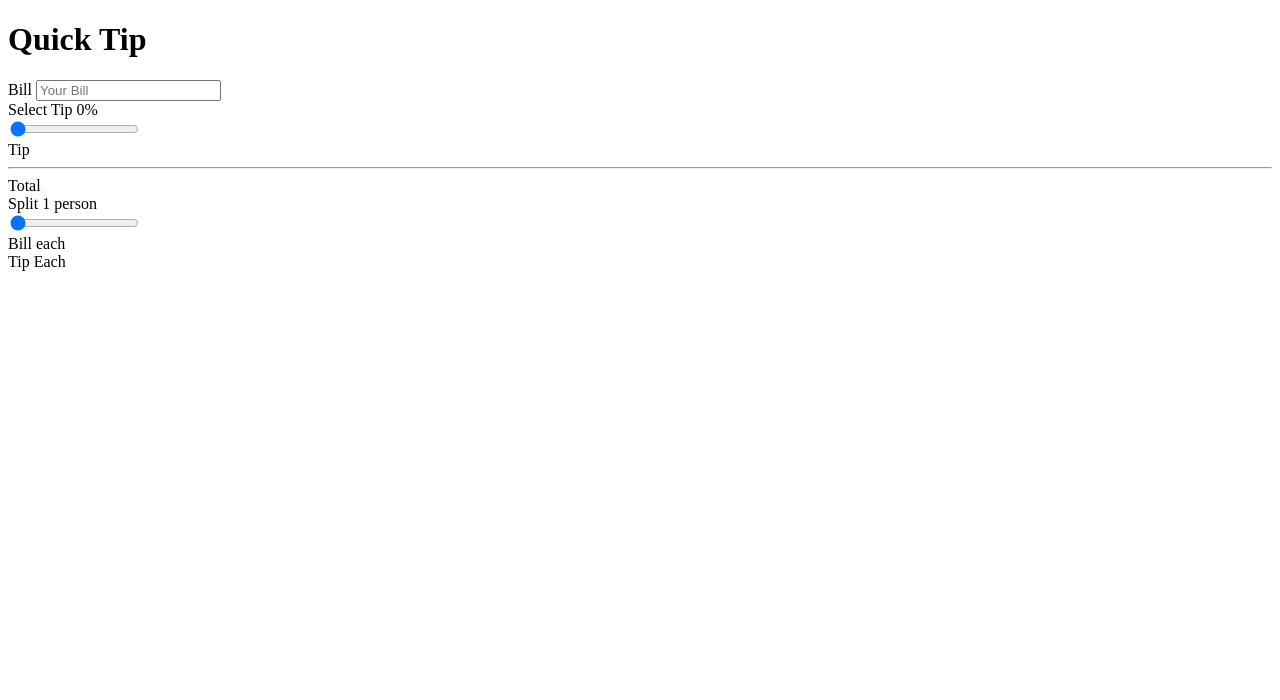
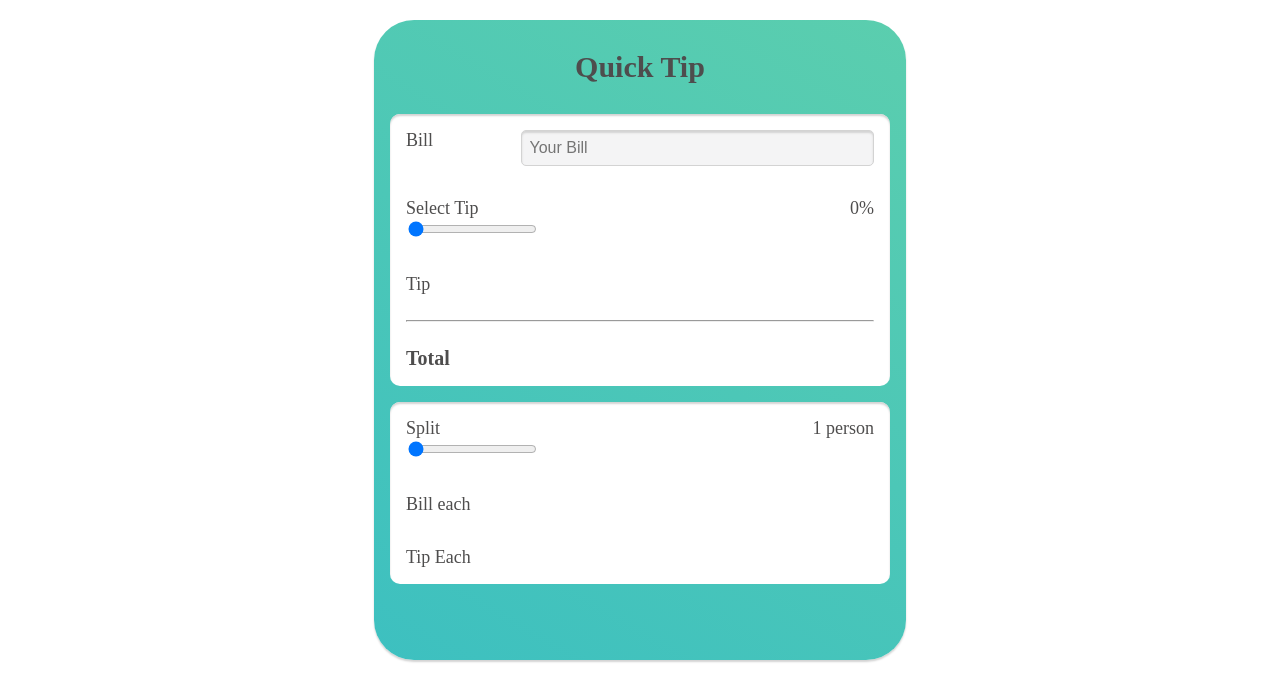
Before and after one commit to ansabir/tip-calculator, a plain HTML site: page index.html in a window 1280 px wide. Drawn offline with Linux system fonts and the light colour scheme.

Commit message:
Modified index file and added some styles

```diff
--- a/index.html
+++ b/index.html
@@ -12,25 +12,25 @@
         <h1>Quick Tip</h1>
 
         <section>
-            <div>
+            <div class="bill">
                 <label for="yourBill">Bill</label>
                 <input type="number" placeholder="Your Bill" id="yourBill">
             </div>
 
             <div>
-                <div>
+                <div class="space-between">
                     <label for="tipInput">Select Tip</label>
                     <span id="tipPercent">0%</span>
                 </div>
                 <input type="range" value="0" id="tipInput" />
             </div>
 
-            <div>
+            <div class="space-between">
                 <span>Tip</span>
                 <span id="tipValue"></span>
             </div>
             <hr>
-            <div>
+            <div class="space-between total">
                 <span>Total</span>
                 <span id="totalWithTip"></span>
             </div>
@@ -39,19 +39,19 @@
 
         <section>
             <div>
-                <div>
+                <div class="space-between">
                     <label for="splitInput">Split</label>
-                    <span>1 person</span>
+                    <span id="splitValue">1 person</span>
                 </div>
                 <input type="range" min="1" max="10" value="1" id="splitInput">
             </div>
 
-            <div>
+            <div class="space-between">
                 <span>Bill each</span>
                 <span id="billEach"></span>
             </div>
 
-            <div>
+            <div class="space-between">
                 <span>Tip Each</span>
                 <span id="tipEach"></span>
             </div>
--- a/style.css
+++ b/style.css
@@ -0,0 +1,65 @@
+html {
+    font-size: 10px;
+    color: #4e4d4d;
+}
+
+main {
+    max-width: 50rem;
+    margin: 2rem auto;
+    background: linear-gradient(30deg, #3dc0c0, #5bceae);
+    padding: 3rem 1.6rem 6rem 1.6rem;
+    border-radius: 4rem;
+    box-shadow: 0 2px 2px lightgray;
+}
+
+h1 {
+    text-align: center;
+    font-size: 3rem;
+    margin: 0;
+    padding-bottom: 3rem;
+}
+
+section {
+    background: white;
+    font-size: 1.8rem;
+    margin-bottom: 1.6rem;
+    padding: 0 1.6rem;
+    border-radius: 1rem;
+    box-shadow: inset 0 2px 2px lightgray;
+}
+
+section > div {
+    padding: 1.6rem 0;
+}
+
+.bill {
+    display: flex;
+}
+
+.bill label {
+    flex: 1;
+}
+
+.bill input {
+    flex: 3;
+}
+
+
+input[type="number"]{
+    background: #f4f4f5;
+    font-size: 1.6rem;
+    border: 1px solid lightgray;
+    border-radius: 0.5rem;
+    padding: 0.8rem 0 0.8rem 0.8rem;
+    box-shadow: inset 0 2px 2px lightgray;
+}
+
+.space-between {
+    display: flex;
+    justify-content: space-between;
+}
+
+.total {
+    font-size: 2rem;
+    font-weight: bolder;
+}
```
